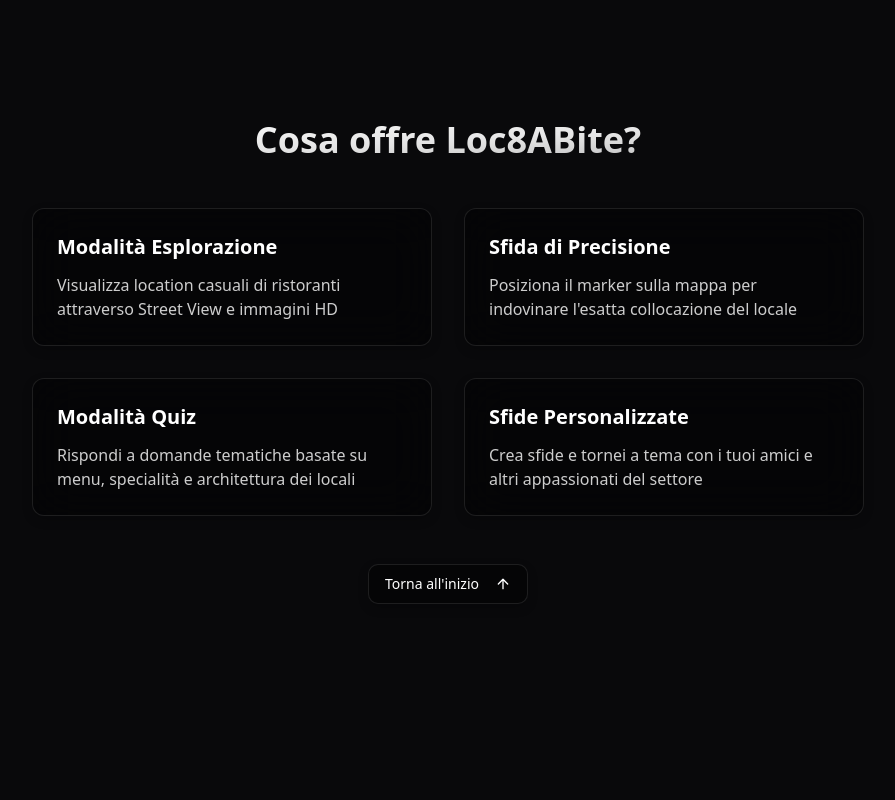
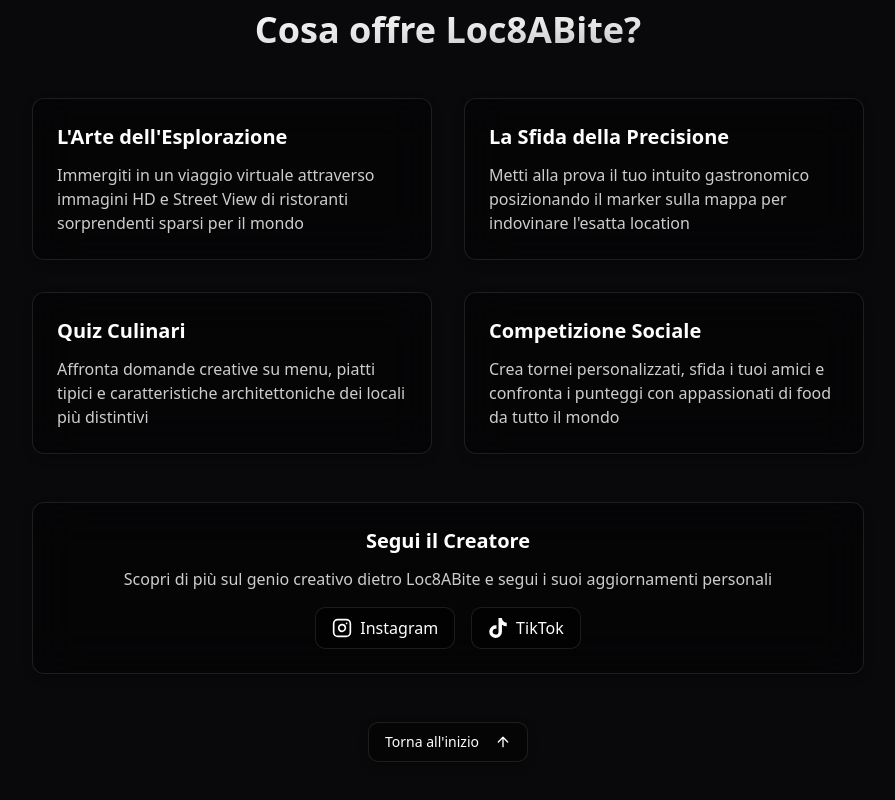
Before and after one commit to bytedacia/bite-trace-explore, a React (Vite) app: page / in a window 1280 px wide. Shown: the part 838-1638 px from the top of the page, without its empty margins (192-1087 px from the left). Before the commit the page ends 1600 px from the top, so only its background shows below. Built offline with nearby package versions, Linux system fonts and the light colour scheme.

Commit message:
Add social media link
Add Instagram link to social media.

```diff
--- /dev/null
+++ b/src/components/CreatorSocialLinks.tsx
@@ -0,0 +1,59 @@
+
+import React from "react";
+import { Instagram } from "lucide-react";
+import { cn } from "@/lib/utils";
+
+// Custom TikTok icon since it's not available in Lucide React
+const TikTok = () => (
+  <svg
+    xmlns="http://www.w3.org/2000/svg"
+    width="20"
+    height="20"
+    viewBox="0 0 448 512"
+    fill="currentColor"
+    className="w-5 h-5"
+  >
+    <path d="M448,209.91a210.06,210.06,0,0,1-122.77-39.25V349.38A162.55,162.55,0,1,1,185,188.31V278.2a74.62,74.62,0,1,0,52.23,71.18V0l88,0a121.18,121.18,0,0,0,1.86,22.17h0A122.18,122.18,0,0,0,381,102.39a121.43,121.43,0,0,0,67,20.14Z" />
+  </svg>
+);
+
+interface CreatorSocialLink {
+  name: string;
+  url: string;
+  icon: React.ReactNode;
+}
+
+const creatorSocialLinks: CreatorSocialLink[] = [
+  {
+    name: "Instagram",
+    url: "https://www.instagram.com/renato_profeta?igsh=MWR4MzY0cGo0eTNzMA==",
+    icon: <Instagram className="w-5 h-5" />,
+  },
+  {
+    name: "TikTok",
+    url: "https://www.tiktok.com/@bytes_ia?_t=ZN-8vSz8TMSoze&_r=1",
+    icon: <TikTok />,
+  },
+];
+
+const CreatorSocialLinks: React.FC = () => {
+  return (
+    <div className="flex items-center justify-center gap-4">
+      {creatorSocialLinks.map((link) => (
+        <a
+          key={link.name}
+          href={link.url}
+          target="_blank"
+          rel="noopener noreferrer"
+          className="flex items-center gap-2 px-4 py-2 rounded-md glass-morphism text-white hover:bg-white/20 transition-all duration-300"
+          aria-label={link.name}
+        >
+          {link.icon}
+          <span>{link.name}</span>
+        </a>
+      ))}
+    </div>
+  );
+};
+
+export default CreatorSocialLinks;
--- a/src/components/HomePage.tsx
+++ b/src/components/HomePage.tsx
@@ -6,7 +6,8 @@ import EmailSignupForm from "./EmailSignupForm";
 import SocialLinks from "./SocialLinks";
 import Logo from "./Logo";
 import { Button } from "@/components/ui/button";
-import { ArrowDown, ArrowUp } from "lucide-react";
+import { ArrowDown, ArrowUp, Instagram, MessageCircle } from "lucide-react";
+import CreatorSocialLinks from "./CreatorSocialLinks";
 
 const HomePage = () => {
   const [showContent, setShowContent] = useState(false);
@@ -100,35 +101,44 @@ const HomePage = () => {
           <div className="grid grid-cols-1 md:grid-cols-2 gap-8 mb-12">
             {/* Feature 1 */}
             <div className="glass-morphism p-6 rounded-xl text-left">
-              <h3 className="text-xl font-semibold mb-3 text-white">Modalità Esplorazione</h3>
+              <h3 className="text-xl font-semibold mb-3 text-white">L'Arte dell'Esplorazione</h3>
               <p className="text-white/80">
-                Visualizza location casuali di ristoranti attraverso Street View e immagini HD
+                Immergiti in un viaggio virtuale attraverso immagini HD e Street View di ristoranti sorprendenti sparsi per il mondo
               </p>
             </div>
 
             {/* Feature 2 */}
             <div className="glass-morphism p-6 rounded-xl text-left">
-              <h3 className="text-xl font-semibold mb-3 text-white">Sfida di Precisione</h3>
+              <h3 className="text-xl font-semibold mb-3 text-white">La Sfida della Precisione</h3>
               <p className="text-white/80">
-                Posiziona il marker sulla mappa per indovinare l'esatta collocazione del locale
+                Metti alla prova il tuo intuito gastronomico posizionando il marker sulla mappa per indovinare l'esatta location
               </p>
             </div>
 
             {/* Feature 3 */}
             <div className="glass-morphism p-6 rounded-xl text-left">
-              <h3 className="text-xl font-semibold mb-3 text-white">Modalità Quiz</h3>
+              <h3 className="text-xl font-semibold mb-3 text-white">Quiz Culinari</h3>
               <p className="text-white/80">
-                Rispondi a domande tematiche basate su menu, specialità e architettura dei locali
+                Affronta domande creative su menu, piatti tipici e caratteristiche architettoniche dei locali più distintivi
               </p>
             </div>
 
             {/* Feature 4 */}
             <div className="glass-morphism p-6 rounded-xl text-left">
-              <h3 className="text-xl font-semibold mb-3 text-white">Sfide Personalizzate</h3>
+              <h3 className="text-xl font-semibold mb-3 text-white">Competizione Sociale</h3>
               <p className="text-white/80">
-                Crea sfide e tornei a tema con i tuoi amici e altri appassionati del settore
+                Crea tornei personalizzati, sfida i tuoi amici e confronta i punteggi con appassionati di food da tutto il mondo
               </p>
             </div>
+          </div>
+
+          {/* Creator Section */}
+          <div className="glass-morphism p-6 rounded-xl text-left mb-12">
+            <h3 className="text-xl font-semibold mb-3 text-white text-center">Segui il Creatore</h3>
+            <p className="text-white/80 text-center mb-4">
+              Scopri di più sul genio creativo dietro Loc8ABite e segui i suoi aggiornamenti personali
+            </p>
+            <CreatorSocialLinks />
           </div>
 
           {/* Back to Top Button */}
```
